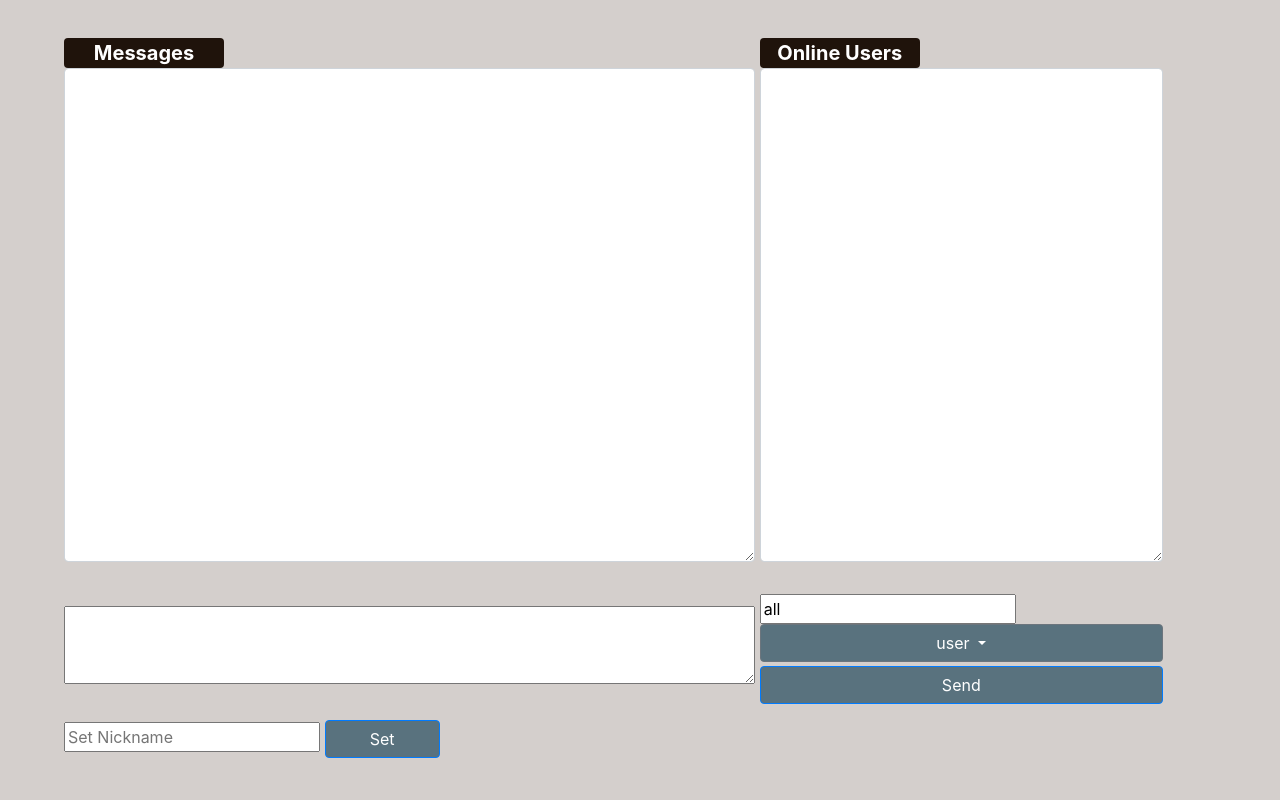
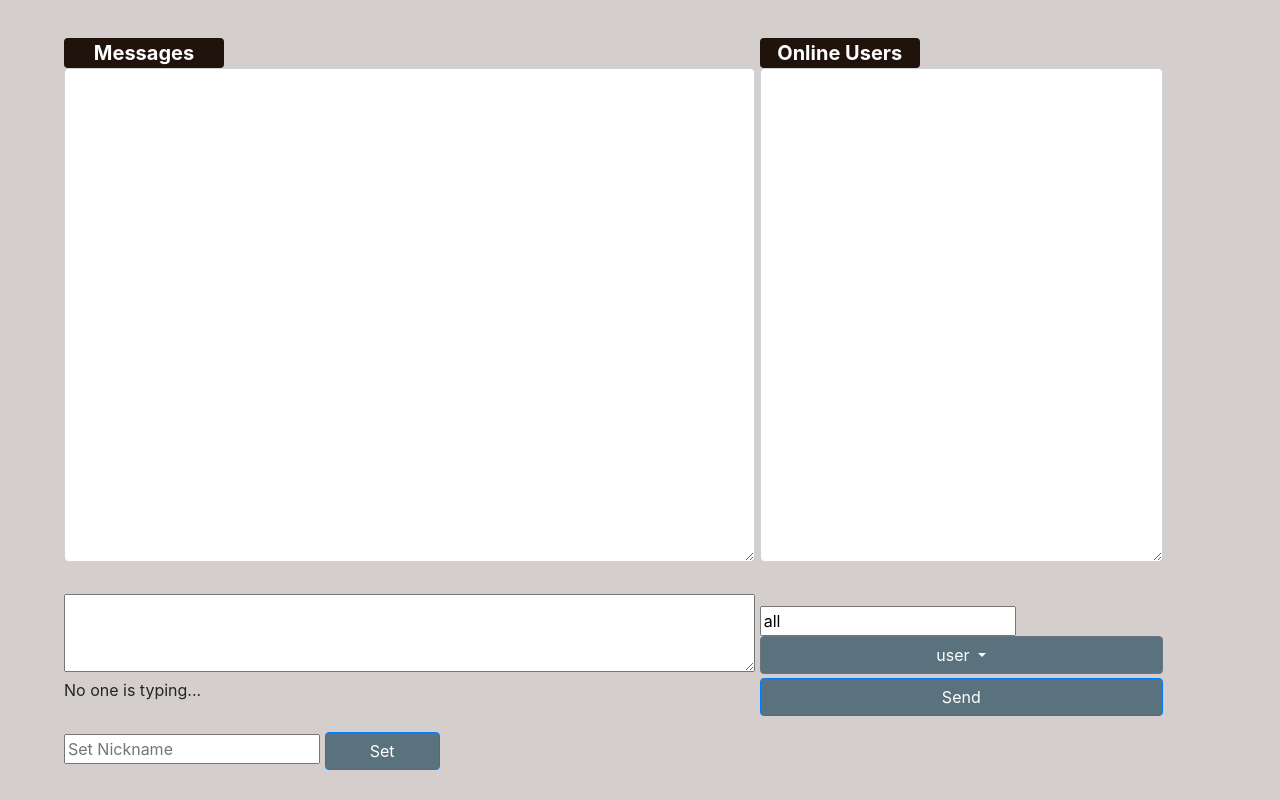
Before and after one commit to HaRaOne/ChatApp, a website: page index.html in a window 1280 px wide. Drawn offline with nearby package versions, Linux system fonts and the light colour scheme; no server answers.

Commit message:
latest commit

```diff
--- a/index.html
+++ b/index.html
@@ -27,7 +27,8 @@
             div.input-group.mb-3{ display: block; width: 50%; margin-bottom: 0; }
             /* write message */
             form.message{ width: 100%; }
-            textarea.form-msbox_rows{ width: 60%; }
+            div.write_message{ width: 60%; display: inline-block;}
+            textarea.form-msbox_rows{ width: 100%; }
             /* user + send */
             div.users_send{ width: 35%; }
             div.input-group.mb-3{ width: 100%; }
@@ -73,7 +74,10 @@
         <div class="send_message_area">
             <div class="input-group input-group-lg">
                 <form action="" class="message">
-                    <textarea class="form-msbox_rows" id="msbox_rows" type="submit" rows="3"></textarea>
+                    <div class="write_message">
+                        <textarea class="form-msbox_rows" id="msbox_rows" type="submit" rows="3"></textarea>
+                        <p id="show typing" >No one is typing...</p>
+                    </div>
                     <!--<input id="msbox" type="text" class="msbox" placeholder="Write Message..." aria-label="Sizing example input" aria-describedby="inputGroup-sizing-lg" autocomplete="off" />-->
                     <div class="users_send">
                         <div class="input-group mb-3">
```
